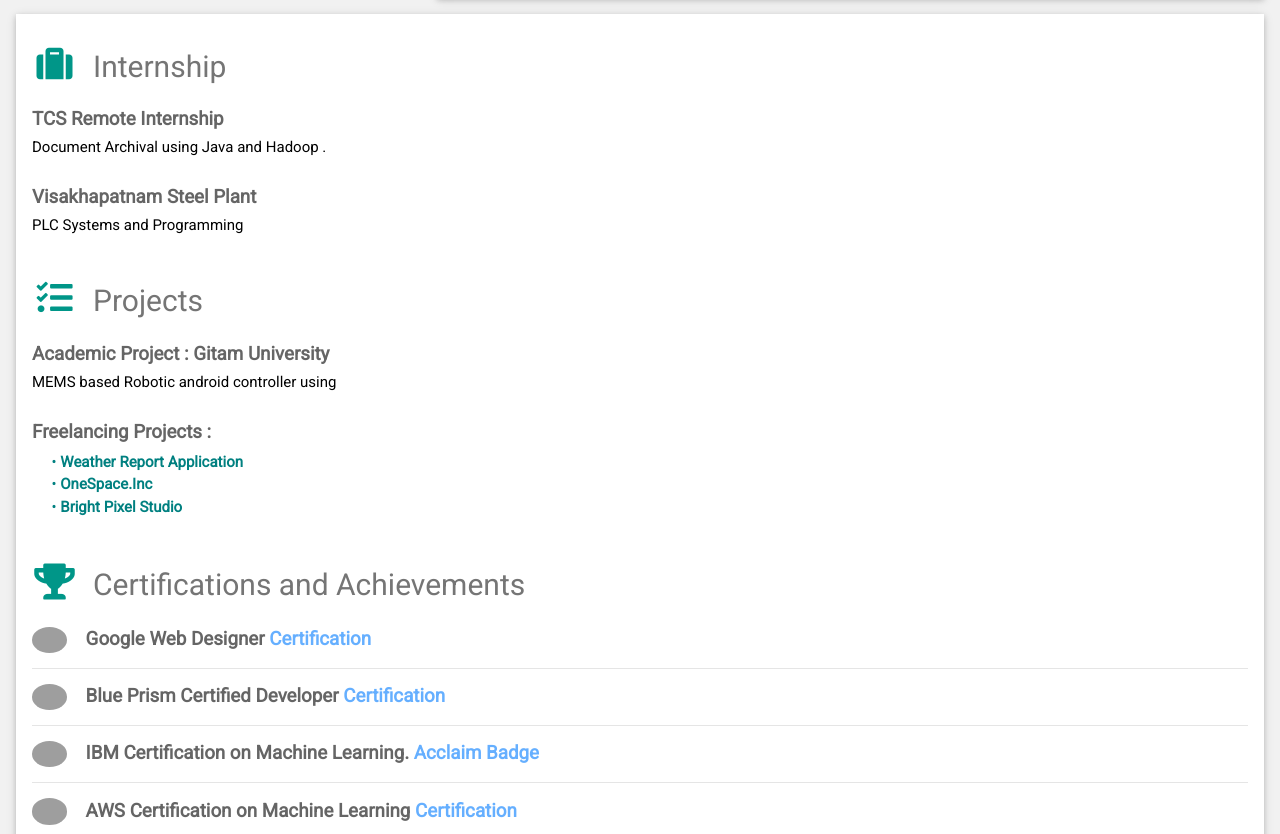
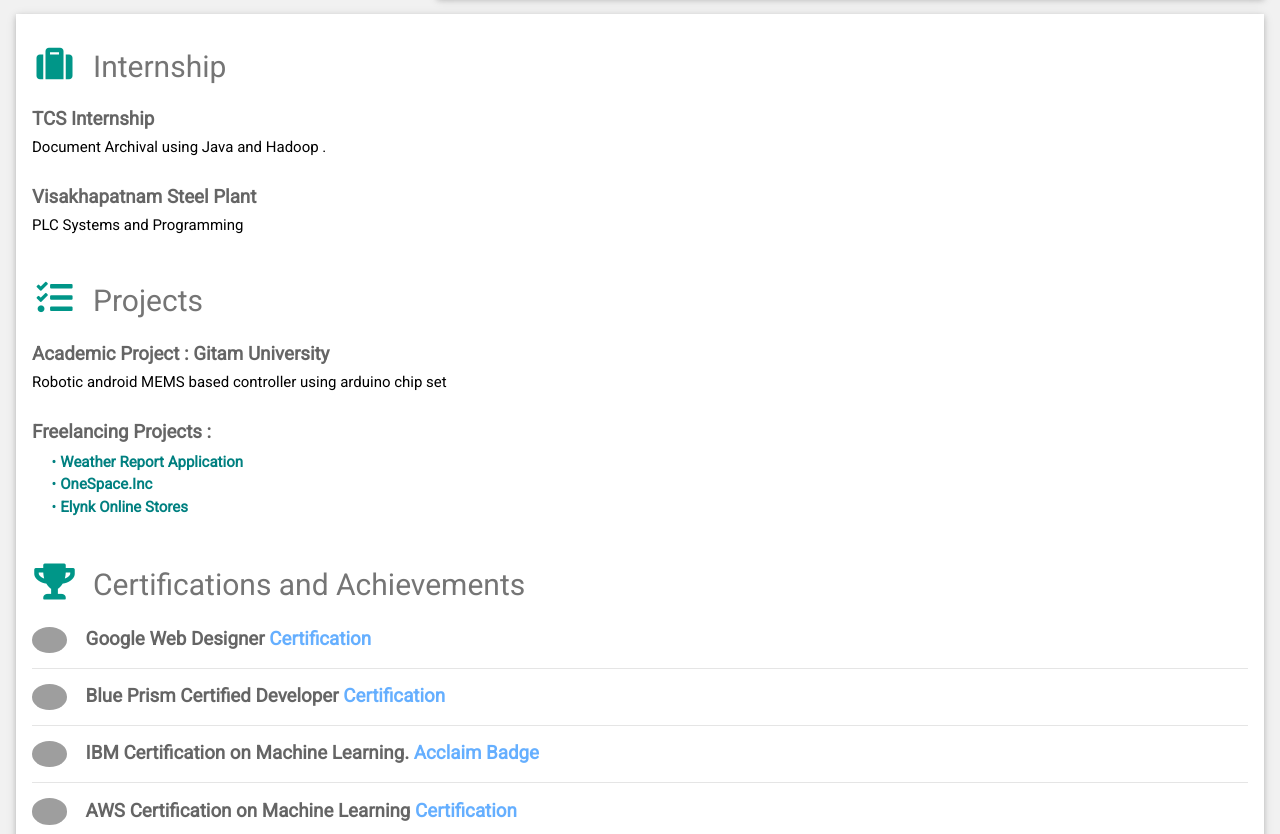
Before and after one commit to gautham-lg/Resume, a plain HTML site: page profile.html in a window 1280 px wide. Shown: the part 1882-2716 px from the top of the page. Drawn offline with nearby package versions, Linux system fonts and the light colour scheme; grey boxes are pictures that could not be loaded.

Commit message:
updated internship heading

```diff
--- a/profile.html
+++ b/profile.html
@@ -220,7 +220,7 @@ html,body,h1,h2,h3,h4,h5,h6 {font-family: "Roboto", sans-serif}
   <div class="w3-container w3-card w3-white w3-padding-16 ">
     <h2 class="w3-text-grey w3-padding-16"><i class="fa fa-suitcase fa-fw w3-margin-right w3-xxlarge w3-text-teal"></i>Internship</h2>
 <div class="content-profile">
-  <h5 class="w3-opacity" ><b>TCS Remote Internship</b></h5>
+  <h5 class="w3-opacity" ><b>TCS Internship</b></h5>
   <h6>Document Archival using Java and Hadoop .</h6>
 
 </div>
@@ -234,7 +234,7 @@ html,body,h1,h2,h3,h4,h5,h6 {font-family: "Roboto", sans-serif}
 <h2 class="w3-text-grey w3-padding-16"><i class="fa fa-tasks fa-fw w3-margin-right w3-xxlarge w3-text-teal"></i>Projects</h2>
 <div class="content-profile">
   <h5 class="w3-opacity" ><b>Academic Project : Gitam University</b></h5>
-  <h6>MEMS based Robotic android controller using</h6>
+  <h6> Robotic android MEMS based controller using arduino chip set</h6>
 
 </div>
   <div class="content-profile">
@@ -242,7 +242,8 @@ html,body,h1,h2,h3,h4,h5,h6 {font-family: "Roboto", sans-serif}
     <ul class="w3-text-teal">
       <li><a target="_blank" href="https://fierce-tundra-24168.herokuapp.com/" >Weather Report Application</a></li>
       <li><a target="_blank" href="https://gautham-lg.github.io/OneSpace/" >OneSpace.Inc</a></li>
-      <li><a target="_blank" href="https://sites.google.com/view/bright-pixel-studio/home">Bright Pixel Studio</a></li>
+      <li><a target="_blank" href="https://www.elynk.in/" >Elynk Online Stores</a></li>
+<!--       <li><a target="_blank" href="https://sites.google.com/view/bright-pixel-studio/home">Bright Pixel Studio</a></li> -->
       <!-- <li><a target="_blank" href="https://sites.google.com/view/veda-rakshanam">Veda Rakshanam</a></li> -->
 </ul>
 </div>
```
